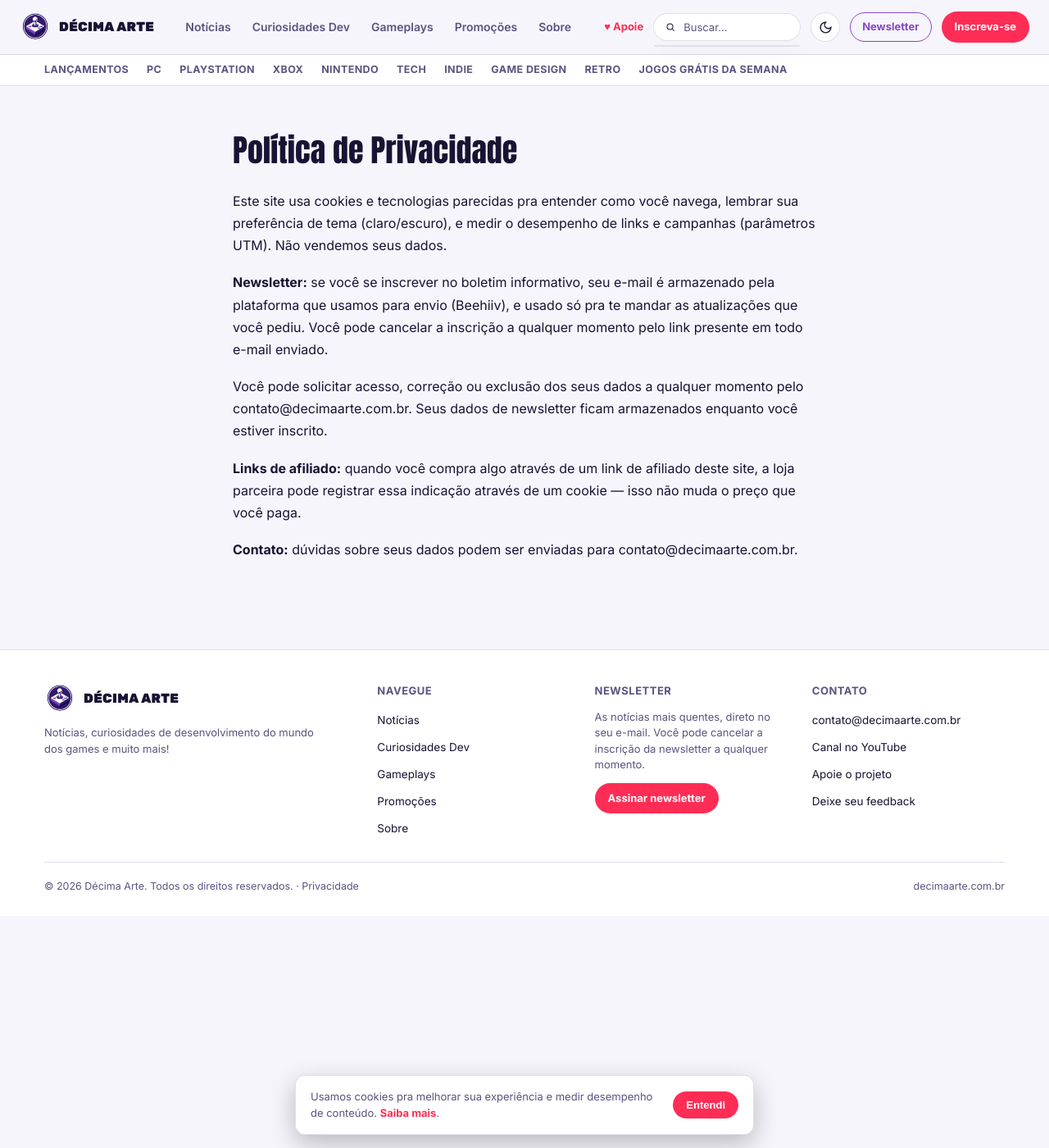
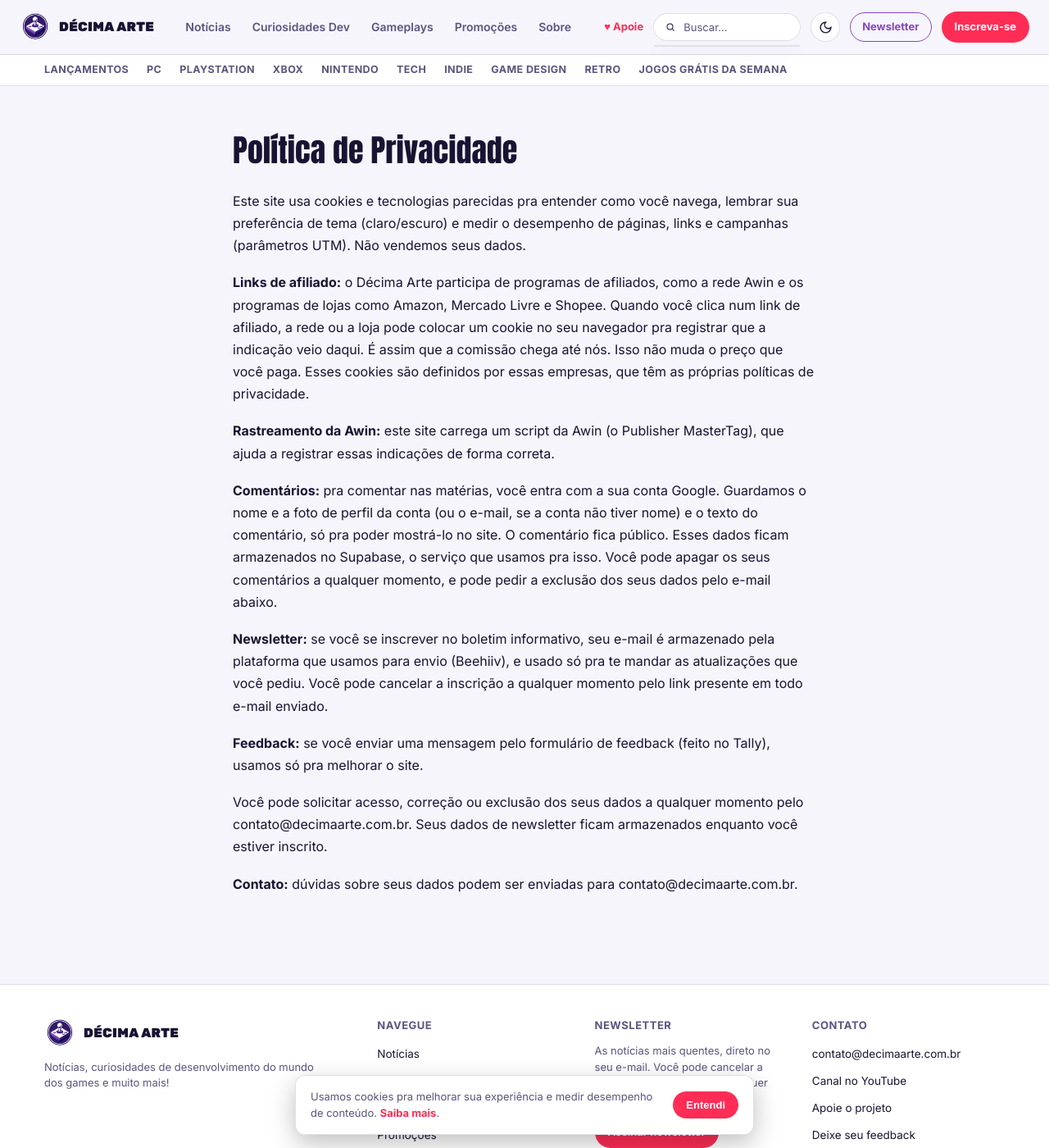
Before and after one commit to decimaarte/decimaarte, a Jekyll site: the page built from privacidade.html, in a window 1280 px wide and 1400 px high. Shown: the whole window at 82% size. Built offline with Jekyll 4.4.1, drawn with Linux system fonts in a browser that asks for light colours.

Commit message:
Add files via upload

```diff
--- a/privacidade.html
+++ b/privacidade.html
@@ -4,12 +4,18 @@
 permalink: /privacidade/
 ---
 
-<p>Este site usa cookies e tecnologias parecidas pra entender como você navega, lembrar sua preferência de tema (claro/escuro), e medir o desempenho de links e campanhas (parâmetros UTM). Não vendemos seus dados.</p>
+<p>Este site usa cookies e tecnologias parecidas pra entender como você navega, lembrar sua preferência de tema (claro/escuro) e medir o desempenho de páginas, links e campanhas (parâmetros UTM). Não vendemos seus dados.</p>
+
+<p><strong>Links de afiliado:</strong> o Décima Arte participa de programas de afiliados, como a rede Awin e os programas de lojas como Amazon, Mercado Livre e Shopee. Quando você clica num link de afiliado, a rede ou a loja pode colocar um cookie no seu navegador pra registrar que a indicação veio daqui. É assim que a comissão chega até nós. Isso não muda o preço que você paga. Esses cookies são definidos por essas empresas, que têm as próprias políticas de privacidade.</p>
+
+<p><strong>Rastreamento da Awin:</strong> este site carrega um script da Awin (o Publisher MasterTag), que ajuda a registrar essas indicações de forma correta.</p>
+
+<p><strong>Comentários:</strong> pra comentar nas matérias, você entra com a sua conta Google. Guardamos o nome e a foto de perfil da conta (ou o e-mail, se a conta não tiver nome) e o texto do comentário, só pra poder mostrá-lo no site. O comentário fica público. Esses dados ficam armazenados no Supabase, o serviço que usamos pra isso. Você pode apagar os seus comentários a qualquer momento, e pode pedir a exclusão dos seus dados pelo e-mail abaixo.</p>
 
 <p><strong>Newsletter:</strong> se você se inscrever no boletim informativo, seu e-mail é armazenado pela plataforma que usamos para envio (Beehiiv), e usado só pra te mandar as atualizações que você pediu. Você pode cancelar a inscrição a qualquer momento pelo link presente em todo e-mail enviado.</p>
 
+<p><strong>Feedback:</strong> se você enviar uma mensagem pelo formulário de feedback (feito no Tally), usamos só pra melhorar o site.</p>
+
 <p>Você pode solicitar acesso, correção ou exclusão dos seus dados a qualquer momento pelo <a href="mailto:{{ site.email }}">{{ site.email }}</a>. Seus dados de newsletter ficam armazenados enquanto você estiver inscrito.</p>
 
-<p><strong>Links de afiliado:</strong> quando você compra algo através de um link de afiliado deste site, a loja parceira pode registrar essa indicação através de um cookie — isso não muda o preço que você paga.</p>
-
 <p><strong>Contato:</strong> dúvidas sobre seus dados podem ser enviadas para <a href="mailto:{{ site.email }}">{{ site.email }}</a>.</p>
```
